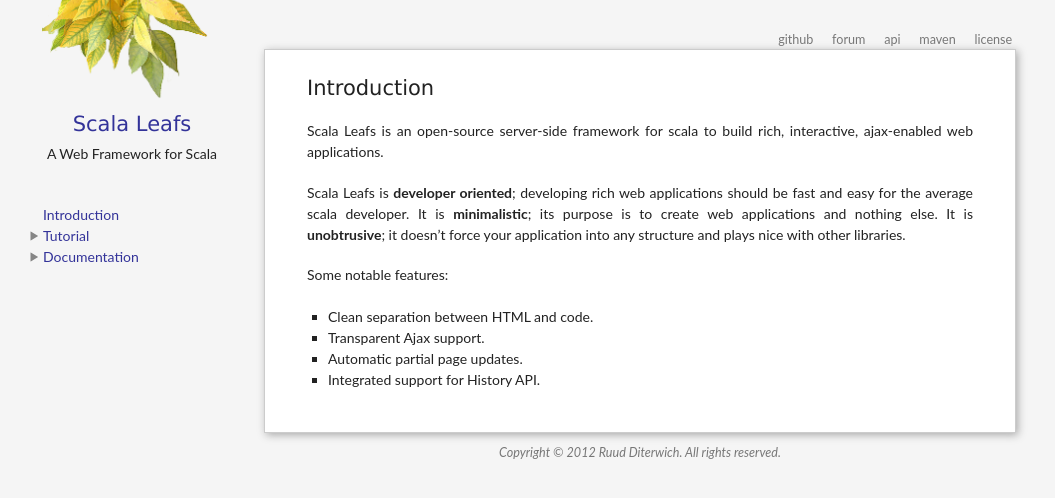
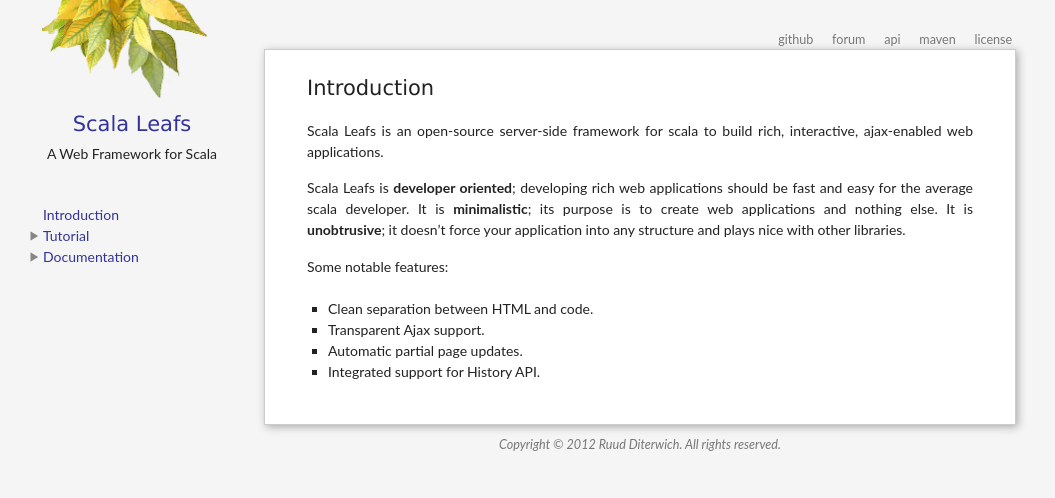
Before and after one commit to scalastuff/scalaleafs, a Jekyll site: the page built from index.md, in a window 1280 px wide. Shown: the top 498 px of the page, without its empty margins (0-1055 px from the left). Built offline with Jekyll 4.4.1, drawn with Linux system fonts in a browser that asks for light colours.

Commit message:
Updated stylesheets/scalaleafs.css

```diff
--- a/stylesheets/scalaleafs.css
+++ b/stylesheets/scalaleafs.css
@@ -80,7 +80,7 @@
 img { -ms-interpolation-mode:bicubic; }
 
 
-p { margin: 0 0 1.4em 0; text-align: justify; }
+p { margin: 0 0 1.1em 0; text-align: justify; }
 
 a { text-decoration: none; color: #339; }
 a:hover { text-decoration: underline; color: #33f; }
```
